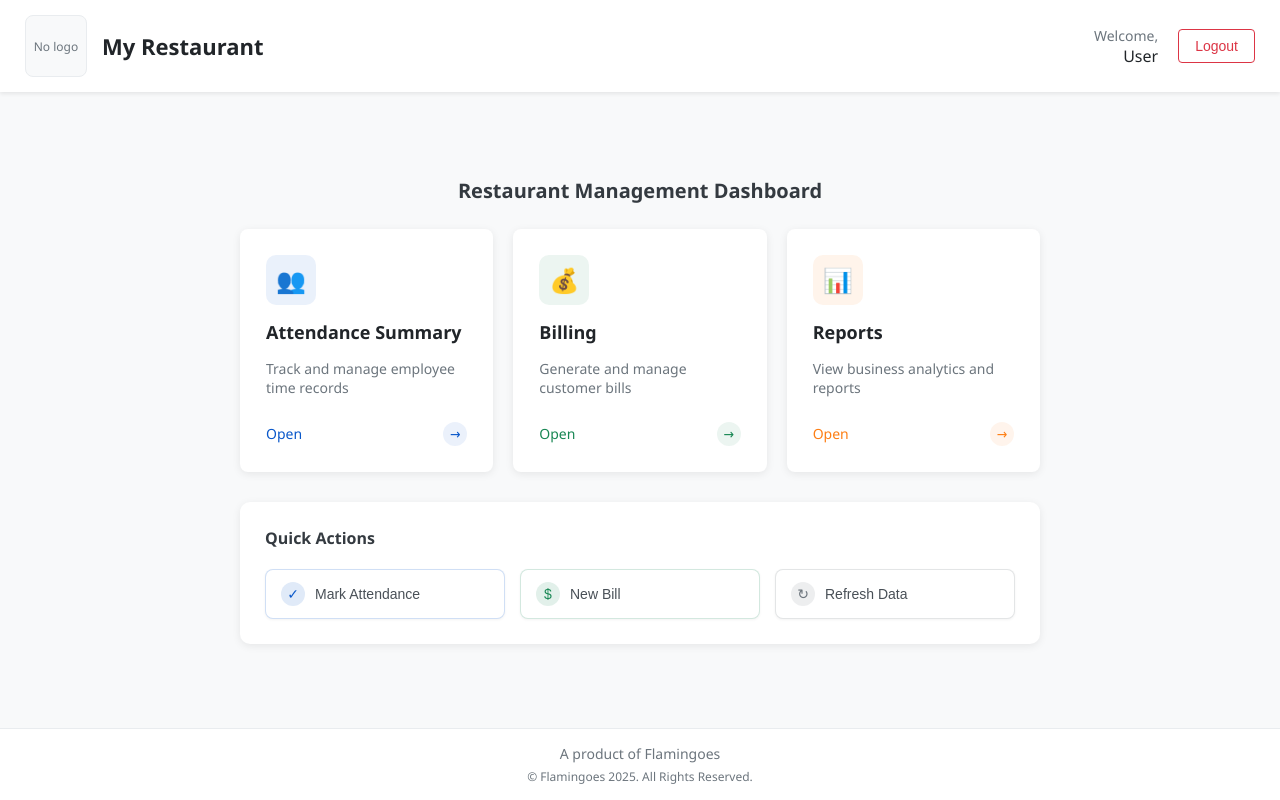
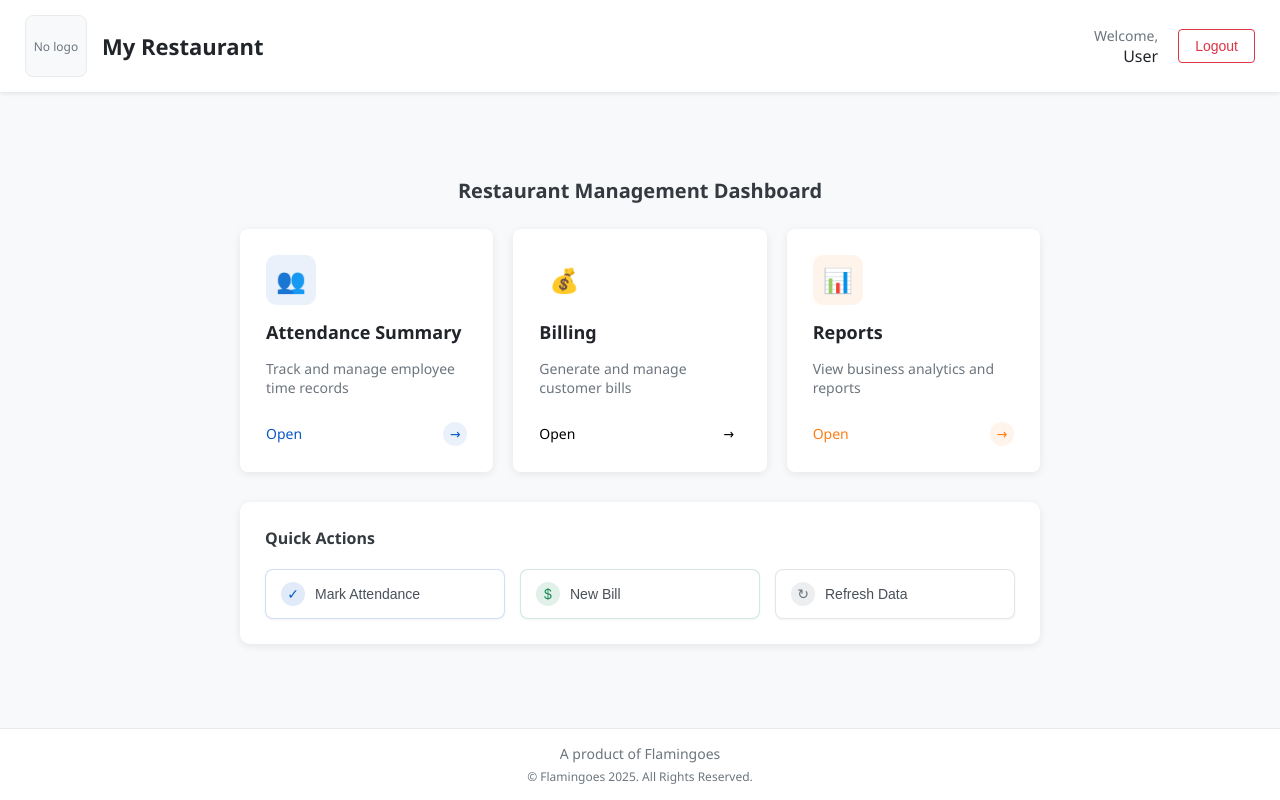
Before and after one commit to KUTRALINGAM-A/Restaurant_Management, a React (Create React App) app in the folder restaurant-management-ui/: page /restaurant-home in a window 1280 px wide. Built offline with nearby package versions, Linux system fonts and the light colour scheme; sample sign-in values are in the browser's storage.

Commit message:
super frontend

```diff
--- a/restaurant-management-ui/src/restauranthome.js
+++ b/restaurant-management-ui/src/restauranthome.js
@@ -283,7 +283,7 @@ const RestaurantHome = () => {
               title="Billing"
               description="Generate and manage customer bills"
               icon="💰"
-              color="#198754"
+              color="#198754ent"
               onClick={() => console.log("Billing clicked")}
             />
 
```
